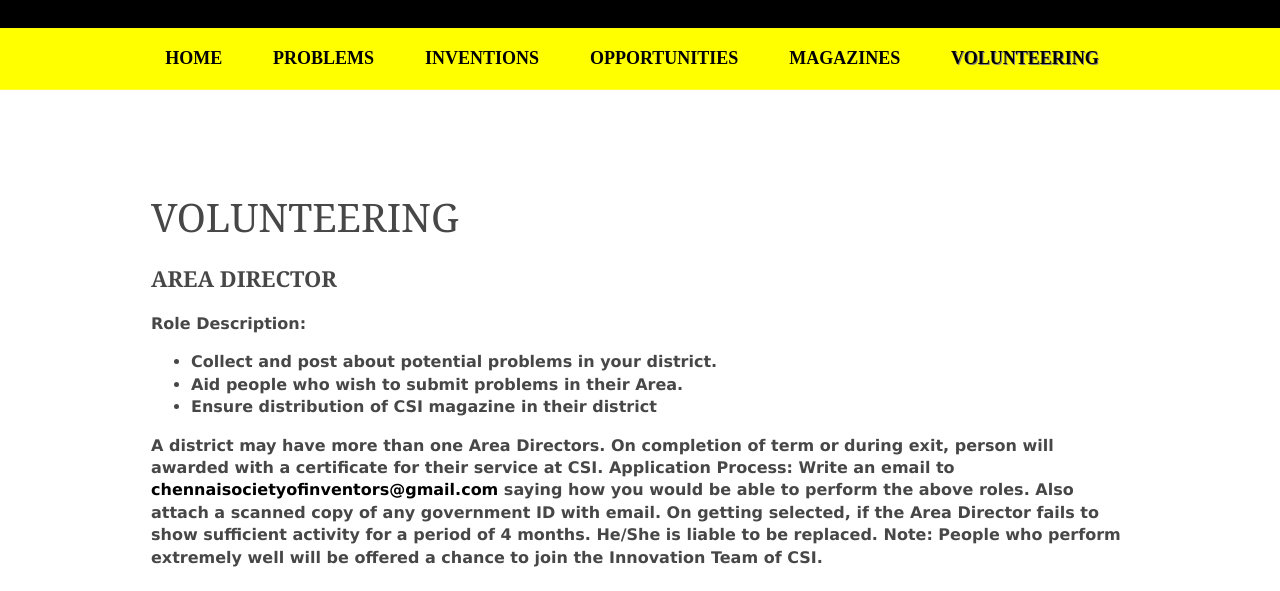
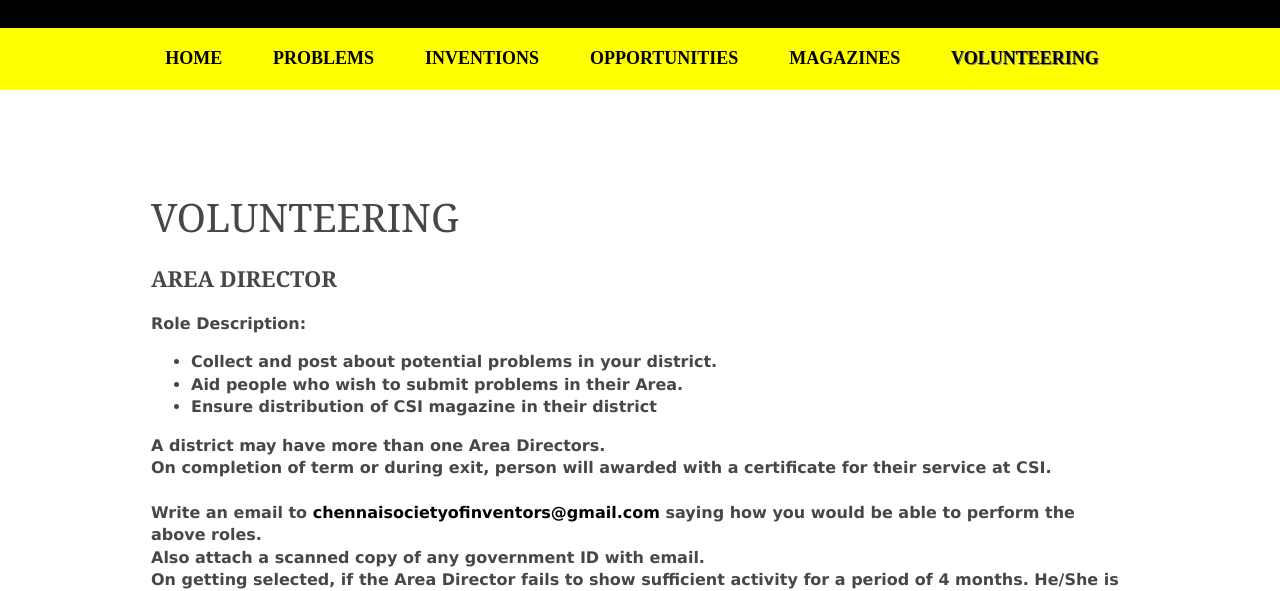
Before and after one commit to Chennai-Society-of-Inventors/chennai-society-of-inventors.github.io, a plain HTML site: page volunteering.html in a window 1280 px wide. Shown: the part 211-802 px from the top of the page. Drawn offline with Linux system fonts and the light colour scheme.

```diff
--- a/volunteering.html
+++ b/volunteering.html
@@ -65,12 +65,16 @@
           <li>Ensure distribution of CSI magazine in their district</li>
         </ul>
         <p style="font-size: 16px; font-weight: bolder;">A district may have more than one Area Directors.
+          <br>
 On completion of term or during exit, person will awarded with a certificate for their service at CSI.
-Application Process:
-Write an email to <a href="mailto:chennaisocietyofinventors@gmail.com">chennaisocietyofinventors@gmail.com</a> saying how you would be able to perform the above roles.
+<br>
+<br>Write an email to <a href="mailto:chennaisocietyofinventors@gmail.com">chennaisocietyofinventors@gmail.com</a> saying how you would be able to perform the above roles.
+<br>
 Also attach a scanned copy of any government ID with email.
+<br>
 On getting selected, if the Area Director fails to show sufficient activity for a period of 4 months. He/She is liable to be replaced.
-Note:
+<br>Note:
+<br>
 People who perform extremely well will be offered a chance to join the Innovation Team of CSI.
 </p>
 
@@ -94,9 +98,13 @@
           On completion of term or during exit, student will awarded with a certificate for their service at CSI.
         </ul>
         <p style="font-size: 16px; font-weight: bolder;">Write an email to <a href="mailto:chennaisocietyofinventors@gmail.com">chennaisocietyofinventors@gmail.com</a>  saying how you would be able to perform the above roles.
+          <br>
 Also attach a scanned copy of college/school ID with email.
+<br>
 On getting selected, if the Rep fails to show sufficient activity for a period of 4 months. He/She is liable to be replaced.
+<br>
 Note:
+<br>
 Students who perform extremely well will be offered a chance to join the Innovation Team of CSI.
 </p>
 
@@ -120,9 +128,12 @@
           On completion of term or during exit, person will awarded with a certificate for their service at CSI.
         </ul>
         <p style="font-size: 16px; font-weight: bolder;">Write an email to <a href="mailto:chennaisocietyofinventors@gmail.com">chennaisocietyofinventors@gmail.com</a>  saying how you would be able to perform the above roles.
+          <br>
 Also include your previous writing work,
+<br>
 And attach a scanned copy of your government ID with email.
-Note:
+<br>Note:
+<br>
 Students who perform extremely well will be offered a chance to join the Innovation Team of CSI.
 </p>
 
@@ -138,7 +149,8 @@
     <div class="group">
       <div class="first">
         <h5 style="font-weight: bolder;">OTHERS</h5>
-        <p style="font-size: 16px; font-weight: bolder;">If you aren’t suitable for any of these above roles, but still want to contribute to CSI. Write an email to <a href="mailto:chennaisocietyofinventors@gmail.com">chennaisocietyofinventors@gmail.com</a>  saying how you would be able to do so.
+        <p style="font-size: 16px; font-weight: bolder;">If you aren’t suitable for any of these above roles, but still want to contribute to CSI. <br>Write an email to <a href="mailto:chennaisocietyofinventors@gmail.com">chennaisocietyofinventors@gmail.com</a>  saying how you would be able to do so.
+          <br>
 We’ll try to find you a spot.
 </p>
 
```
